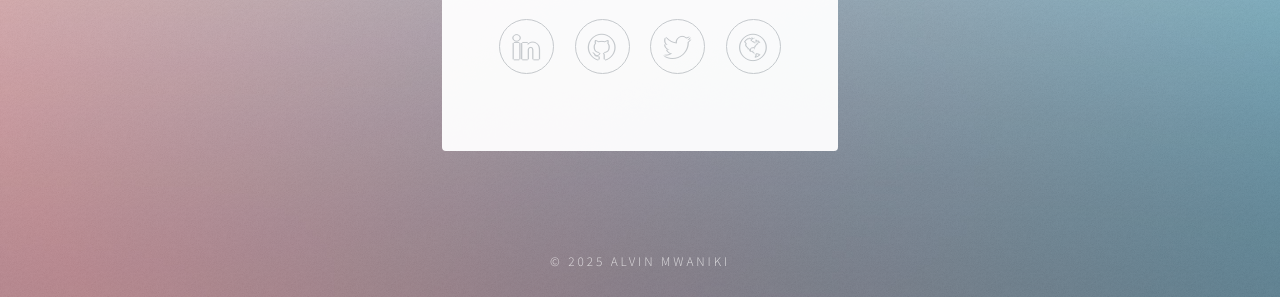
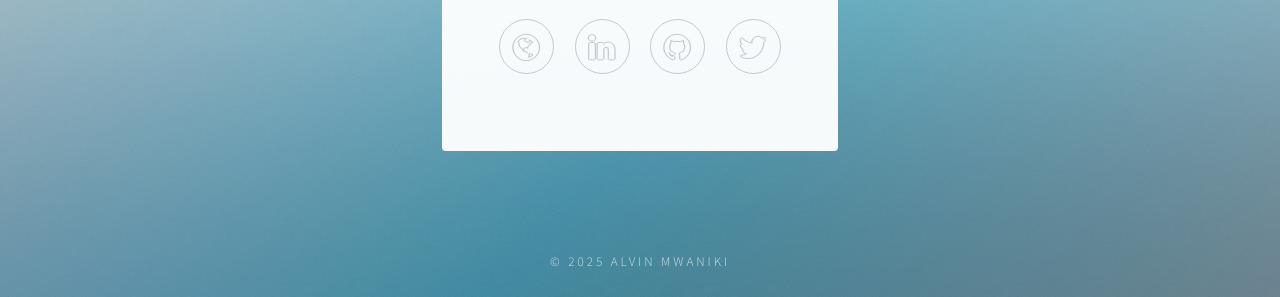
Before and after one commit to nipsalvin/name_card, a plain HTML site: page index.html in a window 1280 px wide. Shown: the part 503-800 px from the top of the page. Drawn offline with Linux system fonts and the light colour scheme.

Commit message:
Update footer icons and enhance body background with animated gradient overlay

```diff
--- a/index.html
+++ b/index.html
@@ -20,10 +20,10 @@
 						</header>
 						<footer>
 							<ul class="icons">
+								<li><a href="https://alvin245.netlify.app" class="fa-globe">Portfolio</a></li>
 								<li><a href="https://linkedin.com/in/alvin-mwaniki/" class="fa-linkedin">LinkedIn</a></li>
 								<li><a href="https://github.com/nipsalvin" class="fa-github">GitHub</a></li>
 								<li><a href="https://twitter.com/NipsAlvin" class="fa-twitter">Twitter</a></li>
-								<li><a href="https://alvin245.netlify.app" class="fa-globe">Portfolio</a></li>
 							</ul>
 						</footer>
 					</section>
--- a/static/assets/css/main.css
+++ b/static/assets/css/main.css
@@ -85,14 +85,31 @@
 	body {
 		height: 100%;
 		background-color: #ffffff;
-		background-image: url("images/overlay.png"), -moz-linear-gradient(60deg, rgba(255, 165, 150, 0.5) 5%, rgba(0, 228, 255, 0.35)), url("../../images/bg.jpg");
-		background-image: url("images/overlay.png"), -webkit-linear-gradient(60deg, rgba(255, 165, 150, 0.5) 5%, rgba(0, 228, 255, 0.35)), url("../../images/bg.jpg");
-		background-image: url("images/overlay.png"), -ms-linear-gradient(60deg, rgba(255, 165, 150, 0.5) 5%, rgba(0, 228, 255, 0.35)), url("../../images/bg.jpg");
-		background-image: url("images/overlay.png"), linear-gradient(60deg, rgba(255, 165, 150, 0.5) 5%, rgba(0, 228, 255, 0.35)), url("../../images/bg.jpg");
-		background-repeat: repeat,			no-repeat,			no-repeat;
-		background-size: 100px 100px, cover,				cover;
-		background-position: top left,		center center,		bottom center;
-		background-attachment: fixed,			fixed,				fixed;
+		background-image: url("images/overlay.png"), url("../../images/bg.jpg");
+		background-repeat: repeat, no-repeat;
+		background-size: 100px 100px, cover;
+		background-position: top left, bottom center;
+		background-attachment: fixed, fixed;
+	}
+
+	/* Animated gradient overlay */
+	body::before {
+		content: '';
+		position: fixed;
+		top: 0;
+		left: 0;
+		width: 100%;
+		height: 100%;
+		z-index: 0;
+		background: linear-gradient(135deg,
+			rgba(255, 165, 150, 0.5) 0%,
+			rgba(0, 228, 255, 0.35) 25%,
+			rgba(255, 165, 150, 0.5) 50%,
+			rgba(0, 228, 255, 0.35) 75%,
+			rgba(255, 165, 150, 0.5) 100%);
+		background-size: 400% 400%;
+		animation: gradientFlow 8s ease-in-out infinite;
+		pointer-events: none;
 	}
 
 		body:after {
@@ -106,17 +123,27 @@
 			opacity: 0;
 			z-index: 1;
 			background-color: #ffffff;
-			background-image: url("images/overlay.png"), -moz-linear-gradient(60deg, rgba(255, 165, 150, 0.5) 5%, rgba(0, 228, 255, 0.35));
-			background-image: url("images/overlay.png"), -webkit-linear-gradient(60deg, rgba(255, 165, 150, 0.5) 5%, rgba(0, 228, 255, 0.35));
-			background-image: url("images/overlay.png"), -ms-linear-gradient(60deg, rgba(255, 165, 150, 0.5) 5%, rgba(0, 228, 255, 0.35));
-			background-image: url("images/overlay.png"), linear-gradient(60deg, rgba(255, 165, 150, 0.5) 5%, rgba(0, 228, 255, 0.35));
-			background-repeat: repeat,			no-repeat;
-			background-size: 100px 100px, cover;
-			background-position: top left,		center center;
+			background-image: url("images/overlay.png");
+			background-repeat: repeat;
+			background-size: 100px 100px;
+			background-position: top left;
 			-moz-transition: opacity 1.75s ease-out;
 			-webkit-transition: opacity 1.75s ease-out;
 			-ms-transition: opacity 1.75s ease-out;
 			transition: opacity 1.75s ease-out;
+		}
+
+		/* Keyframe animation for gradient flow from bottom-right to top-left */
+		@keyframes gradientFlow {
+			0% {
+				background-position: 100% 100%;
+			}
+			50% {
+				background-position: 0% 0%;
+			}
+			100% {
+				background-position: 100% 100%;
+			}
 		}
 
 		body.is-loading:after {
@@ -831,11 +858,11 @@
 		position: relative;
 		min-height: 100%;
 		padding: 1.5em;
-		z-index: 2;
+		z-index: 10;
 	}
 
 		#wrapper > * {
-			z-index: 1;
+			z-index: 11;
 		}
 
 		#wrapper:before {
```
